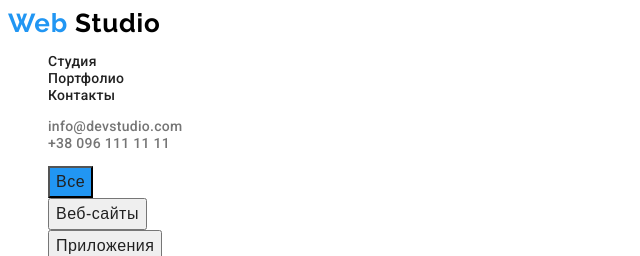
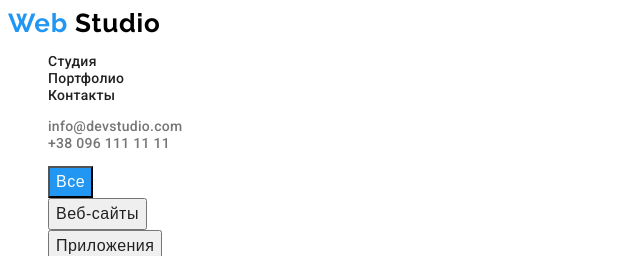
Before and after one commit to OlgaTomilko/goit-markup-hw-02, a plain HTML site: page portfolio.html in a window 1280 px wide. In both pictures the pointer is over the button "Все". Shown: the top 256 px of the page, 0-640 px from the left. Drawn offline with Linux system fonts and the light colour scheme.

Commit message:
Добавлено изменение цвета шрифта кнопок страниці Portfolio

```diff
--- a/css/styles.css
+++ b/css/styles.css
@@ -183,6 +183,7 @@ body {
 
 .filter-list-button:hover,
 .filter-list-button:focus {
+  color: var(--title-light-color);
   background-color: var(--accent-color);
 }
 
```
